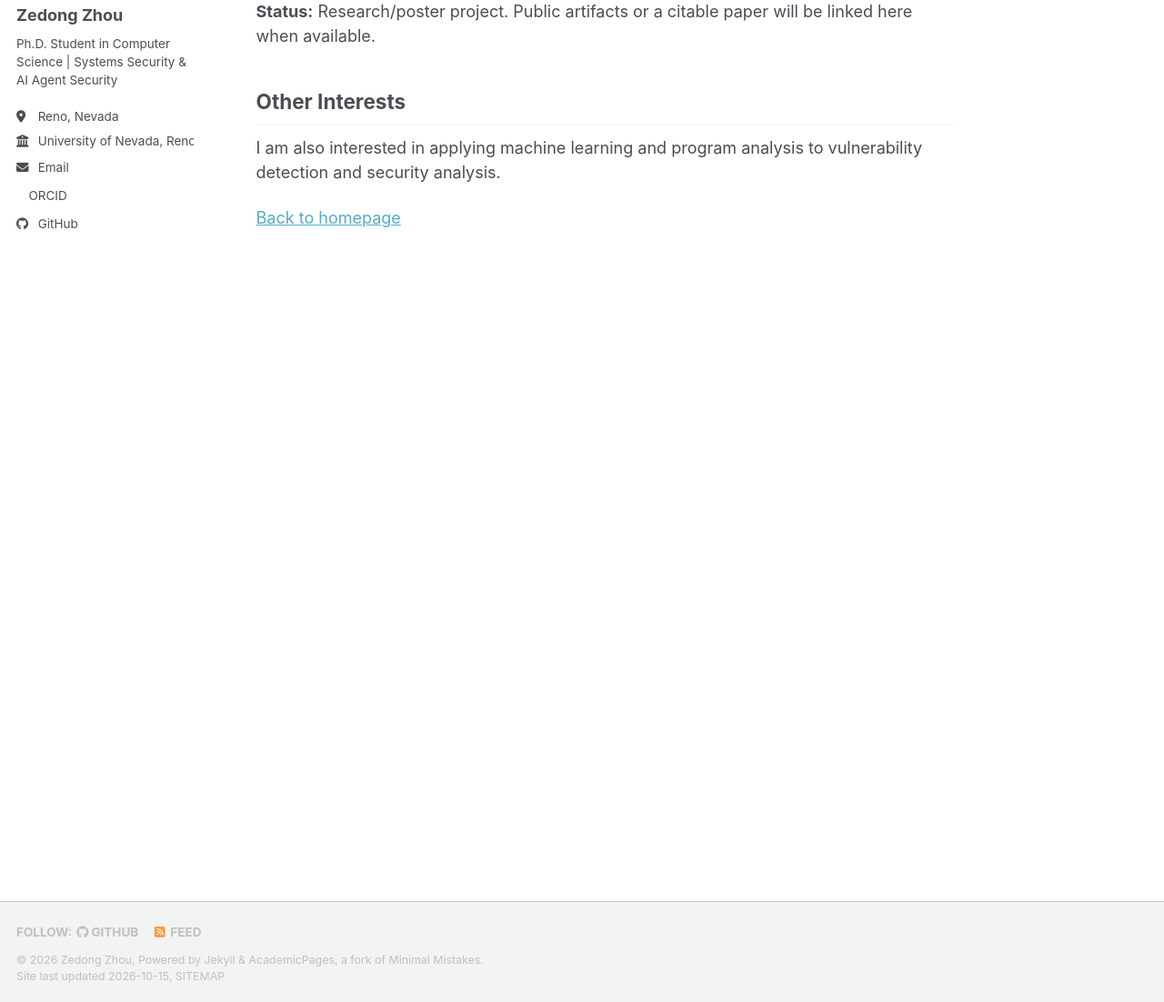
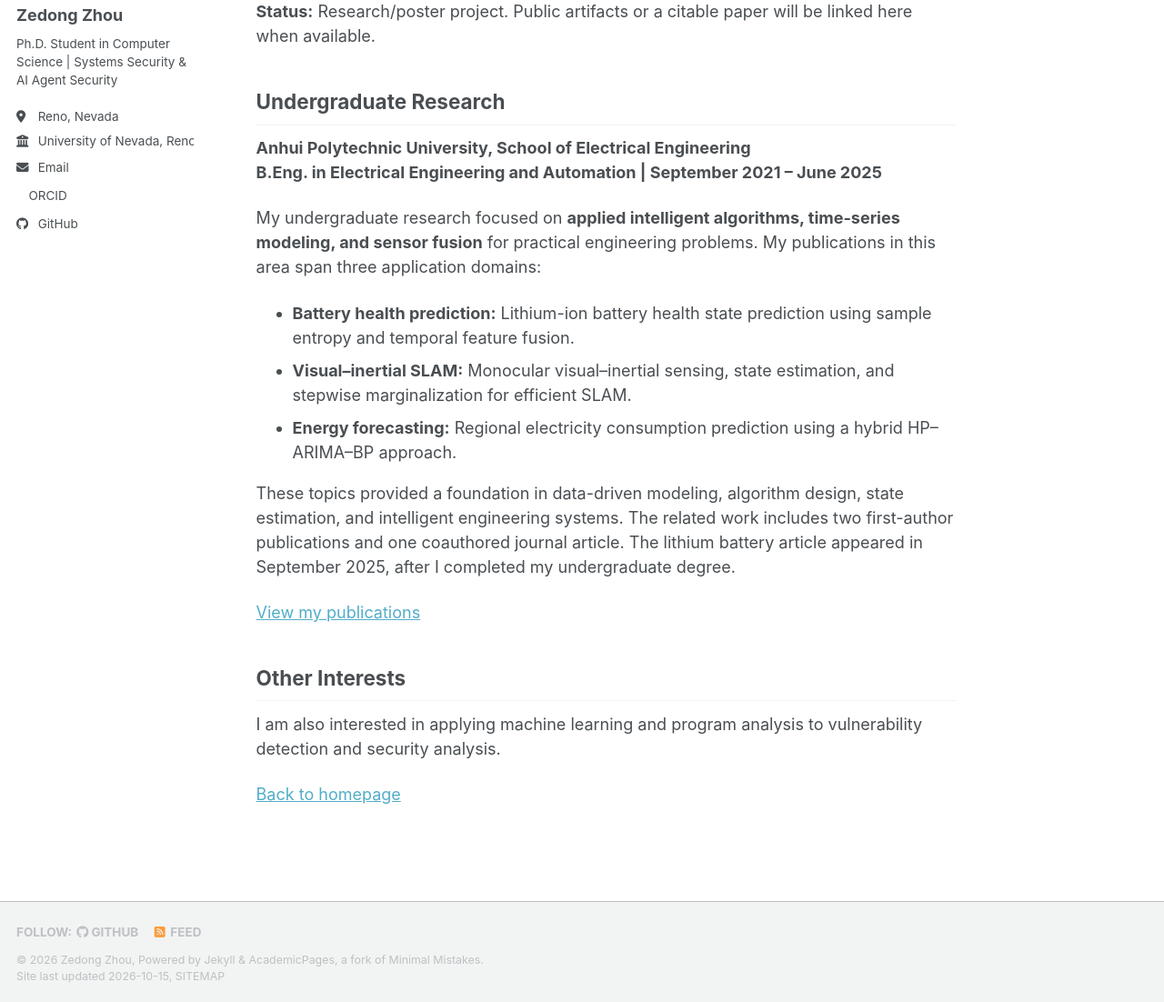
Before and after one commit to 2350082187zhou-ux/2350082187zhou-ux.github.io, a Jekyll site: the page built from _pages/research.md, in a window 1280 px wide and 1400 px high, scrolled down 762 px, cut to the strip 298-1400 px from the top of the window. Shown: the whole strip at 91% size. Built offline with Jekyll 4.4.1, drawn with Linux system fonts in a browser that asks for light colours; a style sheet for code colours, icons or effects is not loaded.

Commit message:
Describe undergraduate research on applied intelligent algorithms

```diff
--- a/_pages/research.md
+++ b/_pages/research.md
@@ -29,6 +29,21 @@ This project investigates the resilience of sensitive-file protections against a
 
 **Status:** Research/poster project. Public artifacts or a citable paper will be linked here when available.
 
+## Undergraduate Research
+
+**Anhui Polytechnic University, School of Electrical Engineering**
+**B.Eng. in Electrical Engineering and Automation | September 2021 – June 2025**
+
+My undergraduate research focused on **applied intelligent algorithms, time-series modeling, and sensor fusion** for practical engineering problems. My publications in this area span three application domains:
+
+- **Battery health prediction:** Lithium-ion battery health state prediction using sample entropy and temporal feature fusion.
+- **Visual–inertial SLAM:** Monocular visual–inertial sensing, state estimation, and stepwise marginalization for efficient SLAM.
+- **Energy forecasting:** Regional electricity consumption prediction using a hybrid HP–ARIMA–BP approach.
+
+These topics provided a foundation in data-driven modeling, algorithm design, state estimation, and intelligent engineering systems. The related work includes two first-author publications and one coauthored journal article. The lithium battery article appeared in September 2025, after I completed my undergraduate degree.
+
+[View my publications](/publications/)
+
 ## Other Interests
 
 I am also interested in applying machine learning and program analysis to vulnerability detection and security analysis.
```
